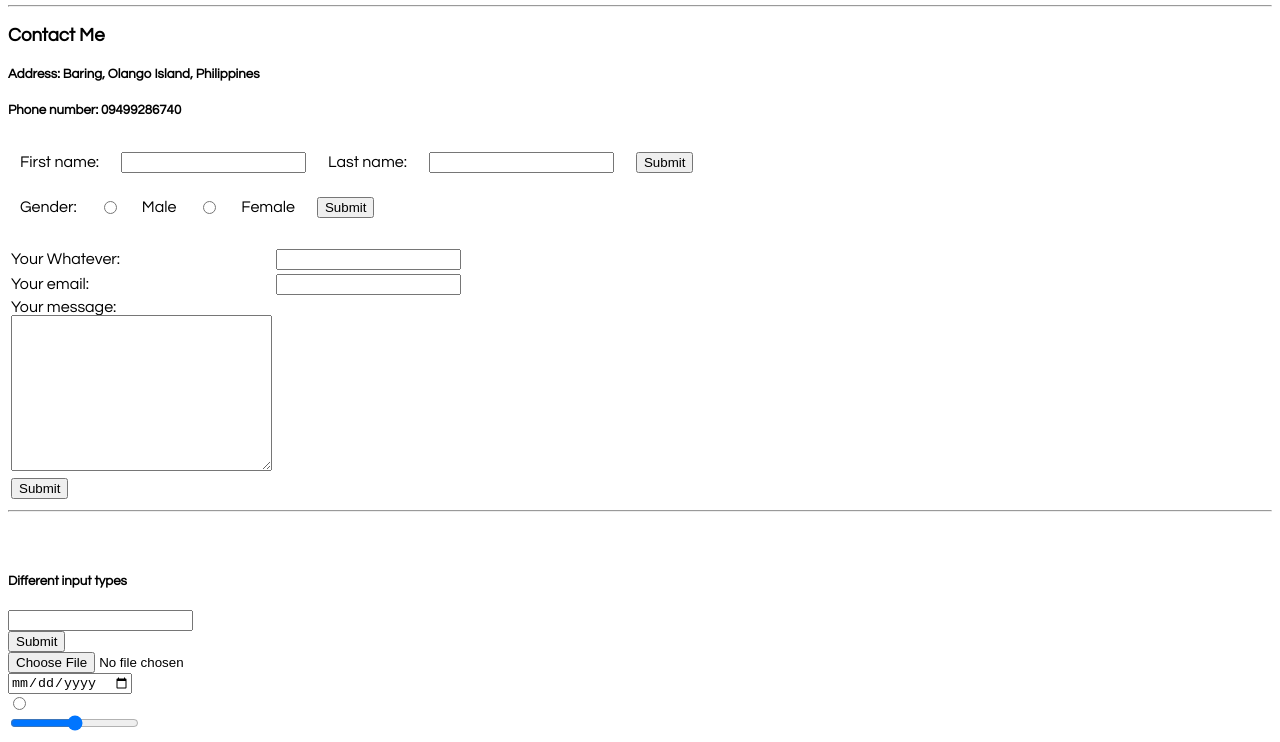
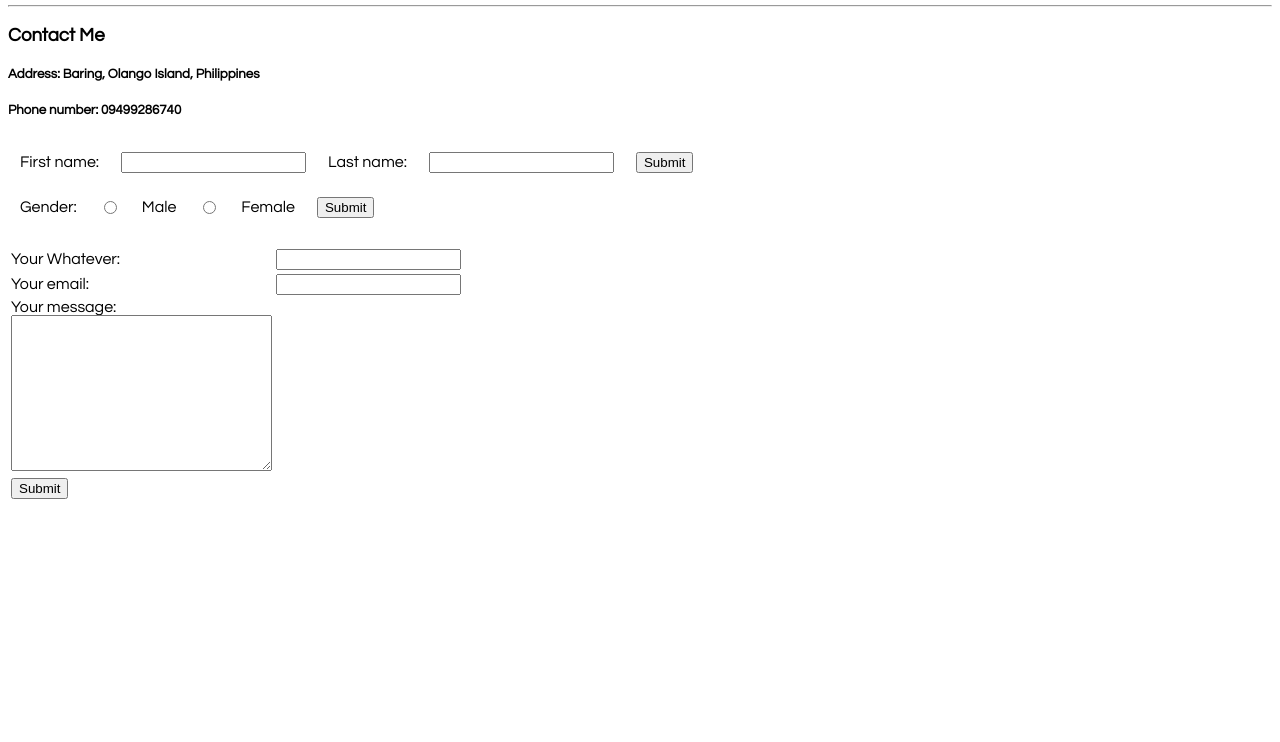
Before and after one commit to bryansuello/cv, a plain HTML site: page index.html in a window 1280 px wide. Shown: the part 930-1672 px from the top of the page. After the commit the page ends 1440 px from the top, so only its background shows below. Drawn offline with Linux system fonts and the light colour scheme.

Commit message:
Update and rename index2.html to index.html

```diff
--- a/index2.html
+++ b/index.html
@@ -177,15 +177,6 @@
       <input type="submit" value="Submit" />
     </form>
   -->
-<hr>
-    <br /><br />
-    <h5>Different input types</h5>
 
-    <input type="text" /><br />
-    <input type="submit" /><br />
-    <input type="file" /><br />
-    <input type="date" /><br />
-    <input type="radio" /><br />
-    <input type="range" />
   </body>
 </html>
```
